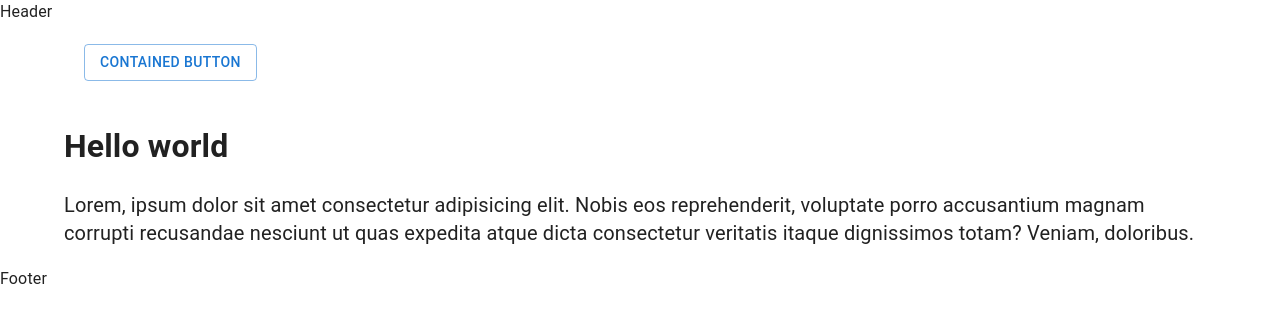
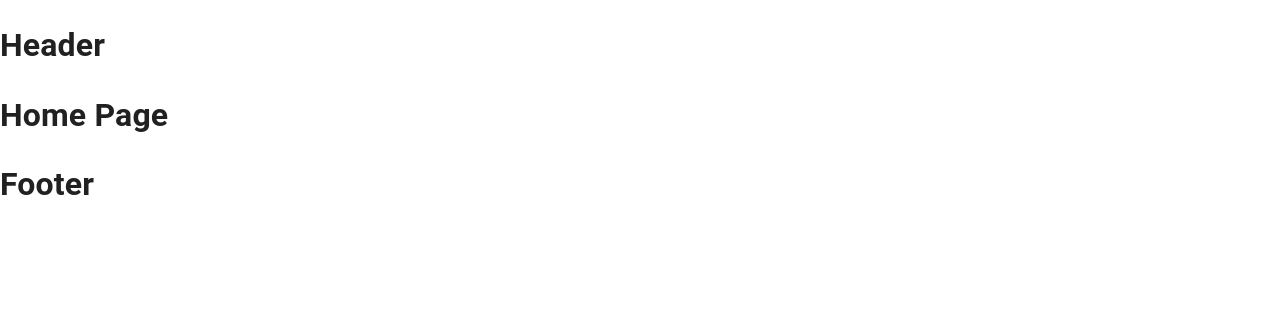
Before and after one commit to DoctrEx/doctrEx-frontend, a React (Create React App) app: page / in a window 1280 px wide. Shown: the top 322 px of the page. Built offline with nearby package versions, Linux system fonts and the light colour scheme.

Commit message:
chore: redux toolkit setup done

```diff
--- a/package.json
+++ b/package.json
@@ -6,11 +6,13 @@
     "@emotion/react": "^11.10.5",
     "@emotion/styled": "^11.10.5",
     "@mui/material": "^5.11.1",
+    "@reduxjs/toolkit": "^1.9.1",
     "@testing-library/jest-dom": "^5.16.5",
     "@testing-library/react": "^13.4.0",
     "@testing-library/user-event": "^13.5.0",
     "react": "^18.2.0",
     "react-dom": "^18.2.0",
+    "react-redux": "^8.0.5",
     "react-router-dom": "^6.6.1",
     "react-scripts": "5.0.1",
     "web-vitals": "^2.1.4"
--- a/src/components/Footer.js
+++ b/src/components/Footer.js
@@ -1,7 +1,7 @@
 import React from "react"
 
 const Footer = () => {
-  return <div>Footer</div>
+  return <h1>Footer</h1>
 }
 
 export default Footer
--- a/src/components/Header.js
+++ b/src/components/Header.js
@@ -1,7 +1,7 @@
 import React from "react"
 
 const Header = () => {
-  return <div>Header</div>
+  return <h1>Header</h1>
 }
 
 export default Header
--- a/src/index.js
+++ b/src/index.js
@@ -3,10 +3,14 @@ import ReactDOM from "react-dom/client"
 import "./styles/index.css"
 import App from "./App"
 import { StyledEngineProvider } from "@mui/material/styles"
+import { store } from "./redux/store/store"
+import { Provider } from "react-redux"
 
 const root = ReactDOM.createRoot(document.getElementById("root"))
 root.render(
   <StyledEngineProvider injectFirst>
-    <App />
+    <Provider store={store}>
+      <App />
+    </Provider>
   </StyledEngineProvider>
 )
--- a/src/pages/Home.js
+++ b/src/pages/Home.js
@@ -1,27 +1,12 @@
 import React from "react"
 import Header from "../components/Header"
 import Footer from "../components/Footer"
-import Button from "@mui/material/Button"
-import { Box, Container } from "@mui/material"
 
 const Home = () => {
   return (
     <div>
       <Header />
-      <Container>
-        <Box>
-          {" "}
-          <Button variant="outlined" className="m-5">
-            contained button
-          </Button>
-          <h1 className="">Hello world</h1>
-          <p className="text-xl">
-            Lorem, ipsum dolor sit amet consectetur adipisicing elit. Nobis eos reprehenderit,
-            voluptate porro accusantium magnam corrupti recusandae nesciunt ut quas expedita atque
-            dicta consectetur veritatis itaque dignissimos totam? Veniam, doloribus.
-          </p>
-        </Box>
-      </Container>
+      <h1>Home Page</h1>
       <Footer />
     </div>
   )
--- /dev/null
+++ b/src/redux/slices/counterSlice.js
@@ -0,0 +1,25 @@
+import { createSlice } from "@reduxjs/toolkit"
+
+const initialState = { count: 0 }
+
+export const counterSlice = createSlice({
+  name: "counter",
+  initialState,
+  reducers: {
+    increment: (state, { payload }) => {
+      state.count += payload
+    },
+    decrement: (state, { payload }) => {
+      state.count -= payload
+    },
+    setCounter: (state, { payload }) => {
+      state.count = payload
+    },
+    resetCounter: (state, { payload }) => {
+      state.count = initialState.count
+    },
+  },
+})
+
+export const { increment, decrement, setCounter, resetCounter } = counterSlice.actions
+export default counterSlice.reducer
--- /dev/null
+++ b/src/redux/store/store.js
@@ -0,0 +1,8 @@
+import { configureStore } from "@reduxjs/toolkit"
+import counterReducer from "../slices/counterSlice"
+
+export const store = configureStore({
+  reducer: {
+    counter: counterReducer,
+  },
+})
```
Also changed, not shown: 1 other file (tests, documents, lock files or other folders).
